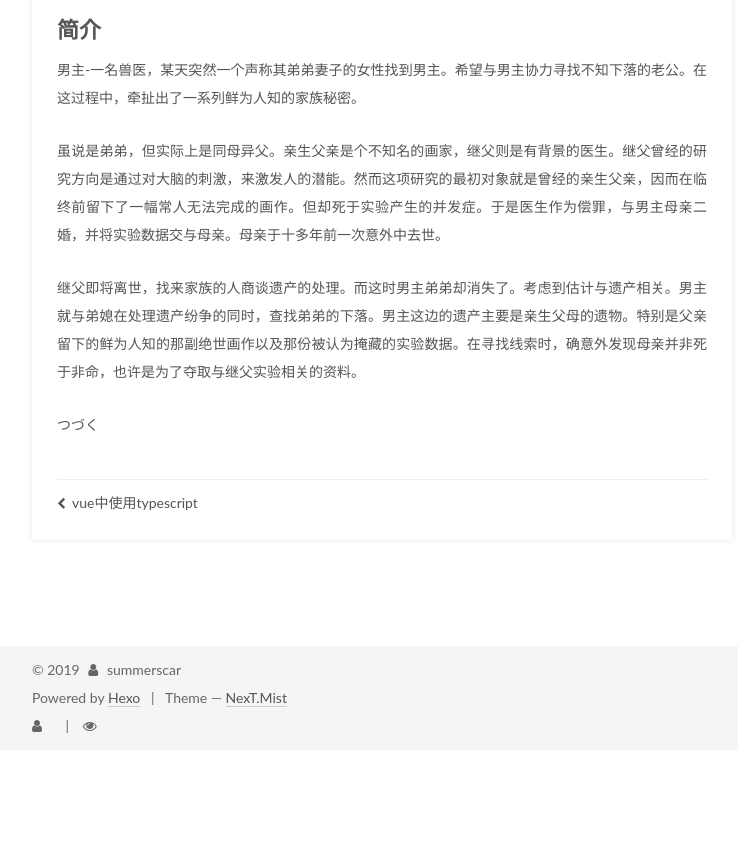
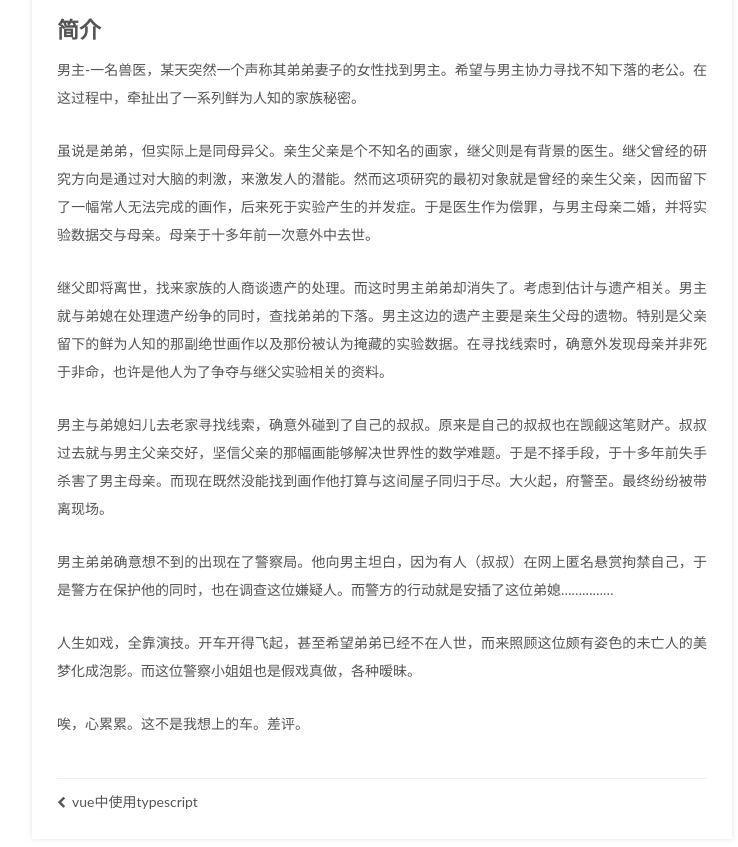
Before and after one commit to summerscar/summerscar.github.io, a plain HTML site: page 2019/10/22/危険なビーナス/index.html in a window 1280 px wide. Shown: the part 974-1821 px from the top of the page, without its empty margins (98-836 px from the left). Before the commit the page ends 1724 px from the top, so only its background shows below. Drawn offline with Linux system fonts and the light colour scheme; some packages are replaced by stand-ins of ours; no server answers; a script that the page names is missing.

Commit message:
Site updated: 2019-10-23 09:57:44

```diff
--- a/2019/10/22/危険なビーナス/index.html
+++ b/2019/10/22/危険なビーナス/index.html
@@ -93,7 +93,7 @@
 <meta property="og:site_name" content="summerscar">
 <meta property="og:description" content="首先这是本烂书（当时在日本书店的畅销书那堆随手买的）。看完后查了下豆瓣，可怜的6.1分。 本以为是本有趣的书，至少前3/4，但最后犯人的动机实在让人蛋疼。东野圭吾虽然看的不是很多但也不少了，写得这么油腻的还真是第一次。他已经不是那个写《白夜行》的东野圭吾了。 看了大半个月，每天晚上啃一点，最后就当复习单词了。另外还知道了个冷知识 蛇的交尾。">
 <meta property="og:locale" content="en">
-<meta property="og:updated_time" content="2019-10-22T10:45:50.313Z">
+<meta property="og:updated_time" content="2019-10-23T01:56:29.468Z">
 <meta name="twitter:card" content="summary">
 <meta name="twitter:title" content="危険なビーナス 危险的维纳斯">
 <meta name="twitter:description" content="首先这是本烂书（当时在日本书店的畅销书那堆随手买的）。看完后查了下豆瓣，可怜的6.1分。 本以为是本有趣的书，至少前3/4，但最后犯人的动机实在让人蛋疼。东野圭吾虽然看的不是很多但也不少了，写得这么油腻的还真是第一次。他已经不是那个写《白夜行》的东野圭吾了。 看了大半个月，每天晚上啃一点，最后就当复习单词了。另外还知道了个冷知识 蛇的交尾。">
@@ -411,9 +411,12 @@
 <p>作为一本悬疑小说，这是在太影响阅读了。我不想开车啊，放我下车啊。还好作者没把车门给焊死。</p>
 <p>然后就是学到了很多关于女性穿着的名词，还行吧，这车开的不亏。</p>
 <h2 id="简介"><a href="#简介" class="headerlink" title="简介"></a>简介</h2><p>男主-一名兽医，某天突然一个声称其弟弟妻子的女性找到男主。希望与男主协力寻找不知下落的老公。在这过程中，牵扯出了一系列鲜为人知的家族秘密。</p>
-<p>虽说是弟弟，但实际上是同母异父。亲生父亲是个不知名的画家，继父则是有背景的医生。继父曾经的研究方向是通过对大脑的刺激，来激发人的潜能。然而这项研究的最初对象就是曾经的亲生父亲，因而在临终前留下了一幅常人无法完成的画作。但却死于实验产生的并发症。于是医生作为偿罪，与男主母亲二婚，并将实验数据交与母亲。母亲于十多年前一次意外中去世。</p>
-<p>继父即将离世，找来家族的人商谈遗产的处理。而这时男主弟弟却消失了。考虑到估计与遗产相关。男主就与弟媳在处理遗产纷争的同时，查找弟弟的下落。男主这边的遗产主要是亲生父母的遗物。特别是父亲留下的鲜为人知的那副绝世画作以及那份被认为掩藏的实验数据。在寻找线索时，确意外发现母亲并非死于非命，也许是为了夺取与继父实验相关的资料。</p>
-<p>つづく</p>
+<p>虽说是弟弟，但实际上是同母异父。亲生父亲是个不知名的画家，继父则是有背景的医生。继父曾经的研究方向是通过对大脑的刺激，来激发人的潜能。然而这项研究的最初对象就是曾经的亲生父亲，因而留下了一幅常人无法完成的画作，后来死于实验产生的并发症。于是医生作为偿罪，与男主母亲二婚，并将实验数据交与母亲。母亲于十多年前一次意外中去世。</p>
+<p>继父即将离世，找来家族的人商谈遗产的处理。而这时男主弟弟却消失了。考虑到估计与遗产相关。男主就与弟媳在处理遗产纷争的同时，查找弟弟的下落。男主这边的遗产主要是亲生父母的遗物。特别是父亲留下的鲜为人知的那副绝世画作以及那份被认为掩藏的实验数据。在寻找线索时，确意外发现母亲并非死于非命，也许是他人为了争夺与继父实验相关的资料。</p>
+<p>男主与弟媳妇儿去老家寻找线索，确意外碰到了自己的叔叔。原来是自己的叔叔也在觊觎这笔财产。叔叔过去就与男主父亲交好，坚信父亲的那幅画能够解决世界性的数学难题。于是不择手段，于十多年前失手杀害了男主母亲。而现在既然没能找到画作他打算与这间屋子同归于尽。大火起，府警至。最终纷纷被带离现场。</p>
+<p>男主弟弟确意想不到的出现在了警察局。他向男主坦白，因为有人（叔叔）在网上匿名悬赏拘禁自己，于是警方在保护他的同时，也在调查这位嫌疑人。而警方的行动就是安插了这位弟媳……………</p>
+<p>人生如戏，全靠演技。开车开得飞起，甚至希望弟弟已经不在人世，而来照顾这位颇有姿色的未亡人的美梦化成泡影。而这位警察小姐姐也是假戏真做，各种暧昧。</p>
+<p>唉，心累累。这不是我想上的车。差评。</p>
 
 
     </div>
--- a/css/main.css
+++ b/css/main.css
@@ -1822,7 +1822,7 @@ pre .javascript .function {
   width: 4px;
   height: 4px;
   border-radius: 50%;
-  background: #7e9c9e;
+  background: #180333;
 }
 .links-of-blogroll {
   font-size: 13px;
--- a/search.xml
+++ b/search.xml
@@ -3,7 +3,7 @@
   <entry>
     <title><![CDATA[危険なビーナス 危险的维纳斯]]></title>
     <url>%2F2019%2F10%2F22%2F%E5%8D%B1%E9%99%BA%E3%81%AA%E3%83%93%E3%83%BC%E3%83%8A%E3%82%B9%2F</url>
-    <content type="text"><![CDATA[首先这是本烂书（当时在日本书店的畅销书那堆随手买的）。看完后查了下豆瓣，可怜的6.1分。 本以为是本有趣的书，至少前3/4，但最后犯人的动机实在让人蛋疼。东野圭吾虽然看的不是很多但也不少了，写得这么油腻的还真是第一次。他已经不是那个写《白夜行》的东野圭吾了。 看了大半个月，每天晚上啃一点，最后就当复习单词了。另外还知道了个冷知识 蛇的交尾。 这是真的油腻书中各种对于女性身材、穿着等描写，以及各种大胆的想法。所以说，渡边淳一的《男人这东西》说的一点都没错。如果男主不用下半身思考问题也就没有这本书了。 经常读着读着就是 ↓↓↓↓12345（各种色气场景的描写 略过几百字）我的内心os: 哇！我有个大胆的想法。作者: 真巧，我也有个大胆的想法。小伙子！快上车！ 作为一本悬疑小说，这是在太影响阅读了。我不想开车啊，放我下车啊。还好作者没把车门给焊死。 然后就是学到了很多关于女性穿着的名词，还行吧，这车开的不亏。 简介男主-一名兽医，某天突然一个声称其弟弟妻子的女性找到男主。希望与男主协力寻找不知下落的老公。在这过程中，牵扯出了一系列鲜为人知的家族秘密。 虽说是弟弟，但实际上是同母异父。亲生父亲是个不知名的画家，继父则是有背景的医生。继父曾经的研究方向是通过对大脑的刺激，来激发人的潜能。然而这项研究的最初对象就是曾经的亲生父亲，因而在临终前留下了一幅常人无法完成的画作。但却死于实验产生的并发症。于是医生作为偿罪，与男主母亲二婚，并将实验数据交与母亲。母亲于十多年前一次意外中去世。 继父即将离世，找来家族的人商谈遗产的处理。而这时男主弟弟却消失了。考虑到估计与遗产相关。男主就与弟媳在处理遗产纷争的同时，查找弟弟的下落。男主这边的遗产主要是亲生父母的遗物。特别是父亲留下的鲜为人知的那副绝世画作以及那份被认为掩藏的实验数据。在寻找线索时，确意外发现母亲并非死于非命，也许是为了夺取与继父实验相关的资料。 つづく]]></content>
+    <content type="text"><![CDATA[首先这是本烂书（当时在日本书店的畅销书那堆随手买的）。看完后查了下豆瓣，可怜的6.1分。 本以为是本有趣的书，至少前3/4，但最后犯人的动机实在让人蛋疼。东野圭吾虽然看的不是很多但也不少了，写得这么油腻的还真是第一次。他已经不是那个写《白夜行》的东野圭吾了。 看了大半个月，每天晚上啃一点，最后就当复习单词了。另外还知道了个冷知识 蛇的交尾。 这是真的油腻书中各种对于女性身材、穿着等描写，以及各种大胆的想法。所以说，渡边淳一的《男人这东西》说的一点都没错。如果男主不用下半身思考问题也就没有这本书了。 经常读着读着就是 ↓↓↓↓12345（各种色气场景的描写 略过几百字）我的内心os: 哇！我有个大胆的想法。作者: 真巧，我也有个大胆的想法。小伙子！快上车！ 作为一本悬疑小说，这是在太影响阅读了。我不想开车啊，放我下车啊。还好作者没把车门给焊死。 然后就是学到了很多关于女性穿着的名词，还行吧，这车开的不亏。 简介男主-一名兽医，某天突然一个声称其弟弟妻子的女性找到男主。希望与男主协力寻找不知下落的老公。在这过程中，牵扯出了一系列鲜为人知的家族秘密。 虽说是弟弟，但实际上是同母异父。亲生父亲是个不知名的画家，继父则是有背景的医生。继父曾经的研究方向是通过对大脑的刺激，来激发人的潜能。然而这项研究的最初对象就是曾经的亲生父亲，因而留下了一幅常人无法完成的画作，后来死于实验产生的并发症。于是医生作为偿罪，与男主母亲二婚，并将实验数据交与母亲。母亲于十多年前一次意外中去世。 继父即将离世，找来家族的人商谈遗产的处理。而这时男主弟弟却消失了。考虑到估计与遗产相关。男主就与弟媳在处理遗产纷争的同时，查找弟弟的下落。男主这边的遗产主要是亲生父母的遗物。特别是父亲留下的鲜为人知的那副绝世画作以及那份被认为掩藏的实验数据。在寻找线索时，确意外发现母亲并非死于非命，也许是他人为了争夺与继父实验相关的资料。 男主与弟媳妇儿去老家寻找线索，确意外碰到了自己的叔叔。原来是自己的叔叔也在觊觎这笔财产。叔叔过去就与男主父亲交好，坚信父亲的那幅画能够解决世界性的数学难题。于是不择手段，于十多年前失手杀害了男主母亲。而现在既然没能找到画作他打算与这间屋子同归于尽。大火起，府警至。最终纷纷被带离现场。 男主弟弟确意想不到的出现在了警察局。他向男主坦白，因为有人（叔叔）在网上匿名悬赏拘禁自己，于是警方在保护他的同时，也在调查这位嫌疑人。而警方的行动就是安插了这位弟媳…………… 人生如戏，全靠演技。开车开得飞起，甚至希望弟弟已经不在人世，而来照顾这位颇有姿色的未亡人的美梦化成泡影。而这位警察小姐姐也是假戏真做，各种暧昧。 唉，心累累。这不是我想上的车。差评。]]></content>
   </entry>
   <entry>
     <title><![CDATA[vue中使用typescript]]></title>
```
